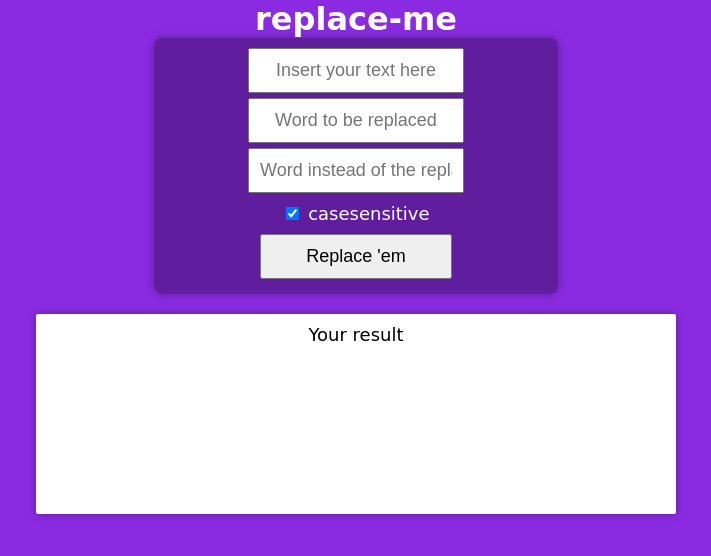
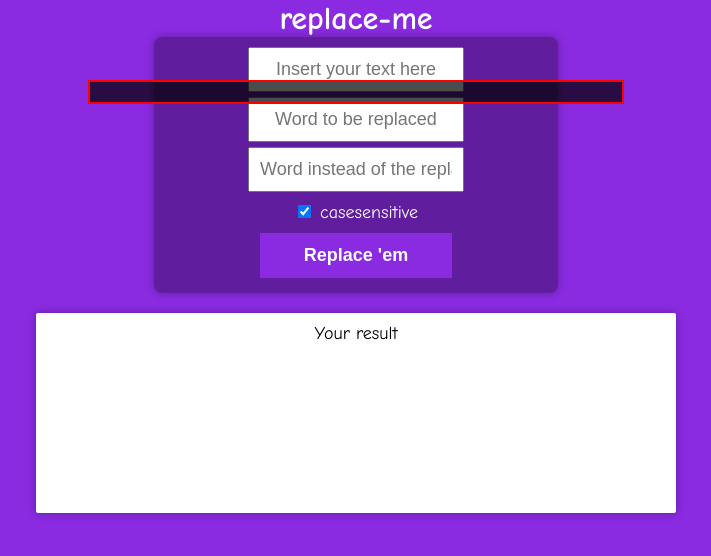
Before and after one commit to MarcoPauli/replace-me, a plain HTML site: page index.html in a window 1280 px wide. Shown: the whole page, without its empty margins (284-995 px from the left). Drawn offline with Linux system fonts and the light colour scheme.

Commit message:
update15012023#2

```diff
--- a/index.html
+++ b/index.html
@@ -19,11 +19,11 @@
         </div>
         <button class="allInpts" type="button" id="replaceItBtn">Replace 'em</button>
     </div>
+    <div id="informationDiv">
+        <font id="information"></font>
+    </div>
     <div id="showResult">
         <div class="allInpts" id="updatedUserTxt">Your result</div>
     </div>
-    <div id="informationDiv">
-        <font id="information"></font>
-      </div>
 </body>
 </html>
--- a/style.css
+++ b/style.css
@@ -1,7 +1,7 @@
 body {
     margin: 0;
     background-color: blueviolet;
-    font-family: 'Indie Flower', cursive;
+    font-family: Comic sans ms;
 }
 
 #heading {
@@ -31,15 +31,32 @@ body {
 }
 
 #replaceItBtn {
-    cursor: pointer
+    cursor: pointer;
+    color: white;
+    border: 2px solid blueviolet;
+    background-color: blueviolet;
+    font-weight: bold;
+}
+
+#replaceItBtn:hover {
+    background-color: whitesmoke;
+    color: blueviolet;
+    transition-duration: 1s;
 }
 
 #informationDiv {
+    position: fixed;
     width: 40%;
     text-align: center;
     margin: auto;
     top: 10%;
-    background-color: rgba(0, 0, 0, 0.3)
+    left: 10%;
+    right: 10%;
+    background-color: rgba(0, 0, 0, 0.7);
+    font-weight: bold;
+    font-size: larger;
+    padding: 10px;
+    border: 2px solid red;
 }
 
 #showResult {
```
